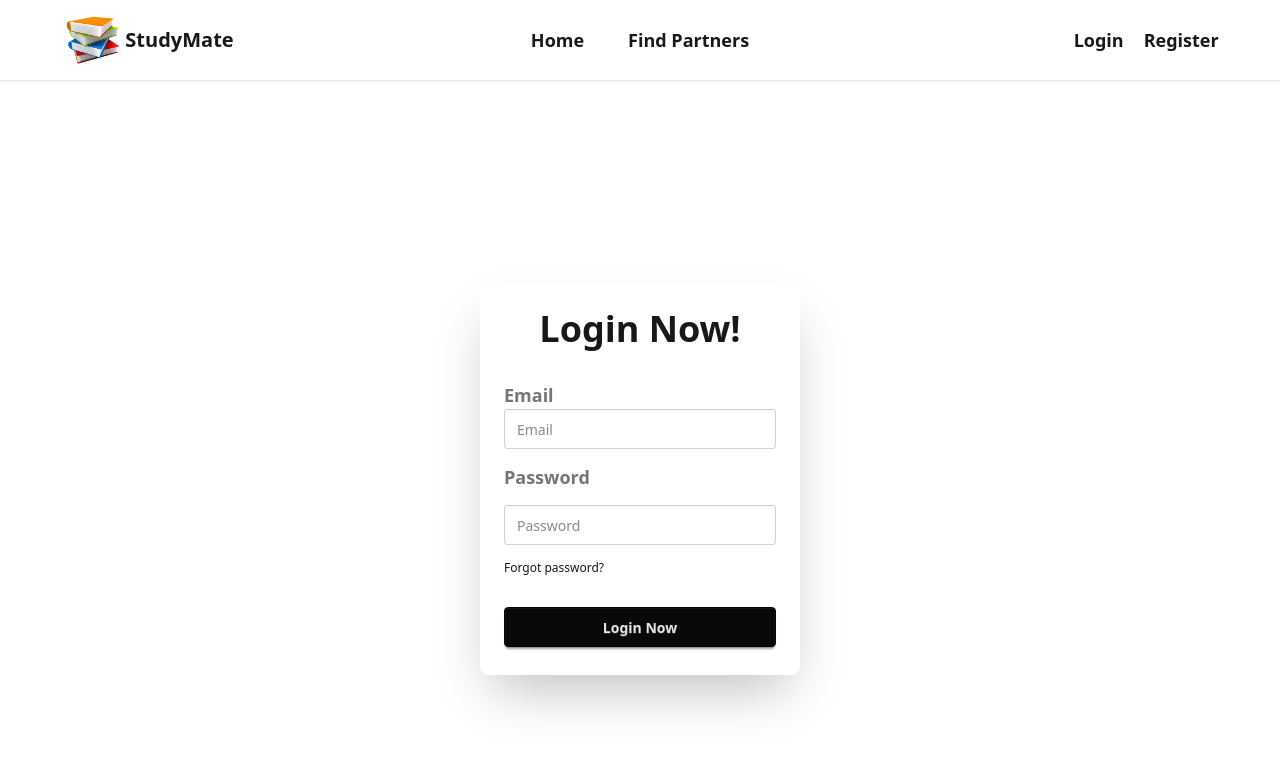
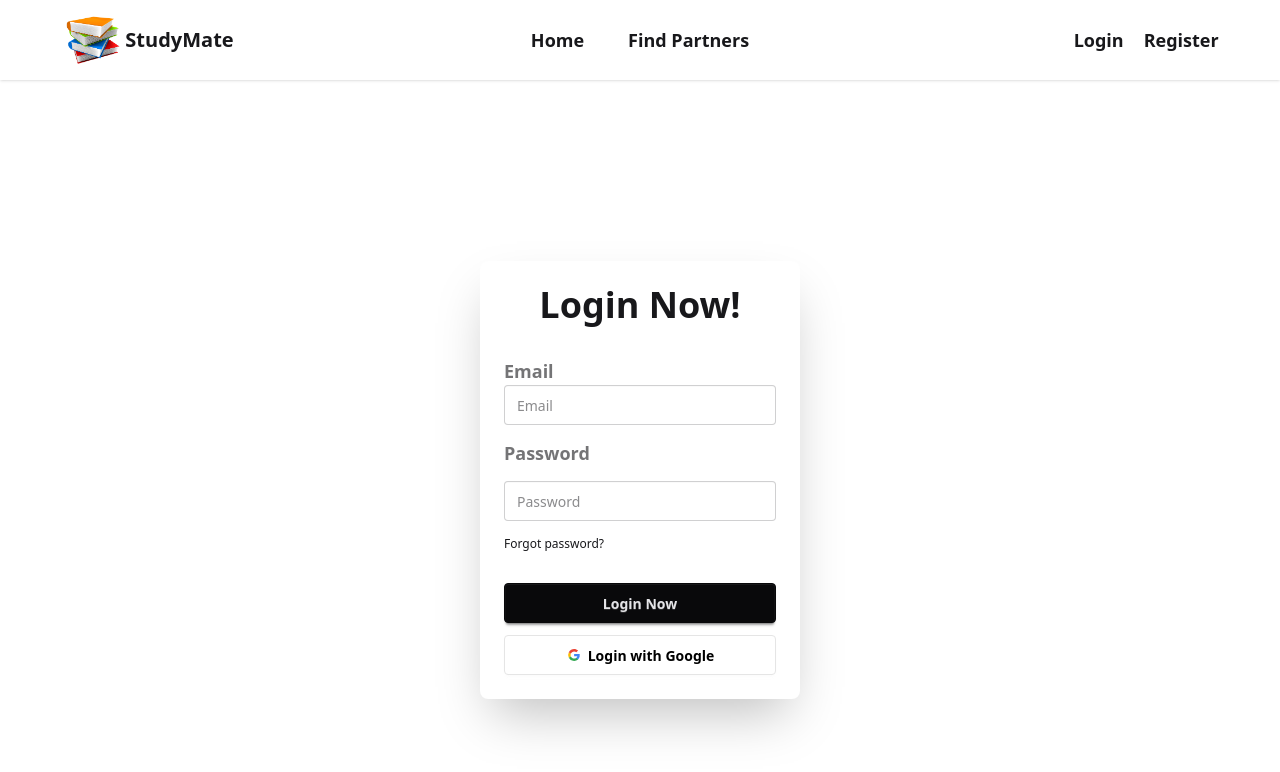
Before and after one commit to salauddinkamran/study-mate-client, a React (Vite) app: page /login in a window 1280 px wide. Shown: the top 772 px of the page. Built offline with nearby package versions, Linux system fonts and the light colour scheme; no server answers.

Commit message:
google signin functionality and button added

```diff
--- a/src/components/Contexts/AuthProviter.jsx
+++ b/src/components/Contexts/AuthProviter.jsx
@@ -2,11 +2,16 @@ import React, { useEffect, useState } from "react";
 import { AuthContext } from "./AuthContext";
 import {
   createUserWithEmailAndPassword,
+  GoogleAuthProvider,
   onAuthStateChanged,
   signInWithEmailAndPassword,
+  signInWithPopup,
+  signOut,
   updateProfile,
 } from "firebase/auth";
 import { auth } from "../firebase/firebase.init";
+
+const googleProvider = new GoogleAuthProvider();
 
 const AuthProviter = ({ children }) => {
   const [user, setUser] = useState(null);
@@ -27,6 +32,16 @@ const AuthProviter = ({ children }) => {
     return updateProfile(auth.currentUser, updateData)
   }
 
+  const googleSignIn = () => {
+    setLoading(true)
+    return signInWithPopup(auth, googleProvider)
+  }
+
+  const signOutUser = () => {
+    setLoading(true)
+    return signOut(auth)
+  }
+
   useEffect(() => {
     const unSubscribe = onAuthStateChanged(auth, (currentUser) => {
       setUser(currentUser)
@@ -44,7 +59,9 @@ const AuthProviter = ({ children }) => {
     loading,
     createUser,
     signInUser,
-    updateUser
+    updateUser,
+    signOutUser,
+    googleSignIn
   };
   return (
     <AuthContext.Provider value={authInfo}>{children}</AuthContext.Provider>
--- a/src/components/Contexts/PrivateRouter.jsx
+++ b/src/components/Contexts/PrivateRouter.jsx
@@ -6,17 +6,18 @@ import { PuffLoader } from "react-spinners";
 const PrivateRouter = ({ children }) => {
   const { user, loading } = use(AuthContext);
   const location = useLocation();
+  console.log(location)
   if (loading) {
-    return (
-      <div className="flex justify-between items-center h-screen">
-        <PuffLoader />
-      </div>
-    );
+    // return (
+    //   <div className="flex justify-between items-center h-screen">
+    //     <PuffLoader />
+    //   </div>
+    // );
   }
   if (user) {
     return children;
   }
-  return <Navigate to="/login" state={{ from: location }} replace />;
+  return <Navigate to="/login" state={location.pathname}></Navigate>;
 };
 
 export default PrivateRouter;
--- /dev/null
+++ b/src/components/CreatePartnerProfile/CreatePartnerProfile.jsx
@@ -0,0 +1,11 @@
+import React from 'react';
+
+const CreatePartnerProfile = () => {
+  return (
+    <div>
+      <h1 className='text-5xl font-semibold text-red-400 mt-10'>Create Partner Profile</h1>
+    </div>
+  );
+};
+
+export default CreatePartnerProfile;
--- /dev/null
+++ b/src/components/FindPartners/FindPartners.jsx
@@ -0,0 +1,11 @@
+import React from 'react';
+
+const FindPartners = () => {
+  return (
+    <div>
+      <h1 className='text-5xl font-bold text-red-400 text-center'>Find Patrners Section</h1>
+    </div>
+  );
+};
+
+export default FindPartners;
--- a/src/components/Login/Login.jsx
+++ b/src/components/Login/Login.jsx
@@ -3,7 +3,7 @@ import { AuthContext } from "../Contexts/AuthContext";
 import { toast } from "react-toastify";
 
 const Login = () => {
-  const { signInUser } = use(AuthContext);
+  const { signInUser, googleSignIn } = use(AuthContext);
   const handleSignInUser = (e) => {
     e.preventDefault();
     const email = e.target.email.value;
@@ -16,7 +16,18 @@ const Login = () => {
         toast("Login Successfully!");
       })
       .catch((error) => {
-        toast(error.message)
+        toast(error.message);
+      });
+  };
+
+  const handleGoogleSignIn = () => {
+    googleSignIn()
+      .then((result) => {
+        toast("SignIn Successfully");
+        console.log(result.user)
+      })
+      .cathc((error) => {
+        toast(error.message);
       });
   };
   return (
@@ -49,6 +60,40 @@ const Login = () => {
               <button className="btn btn-neutral mt-4">Login Now</button>
             </fieldset>
           </form>
+          {/* Google */}
+          <button
+            onClick={handleGoogleSignIn}
+            className="btn bg-white text-black border-[#e5e5e5]"
+          >
+            <svg
+              aria-label="Google logo"
+              width="16"
+              height="16"
+              xmlns="http://www.w3.org/2000/svg"
+              viewBox="0 0 512 512"
+            >
+              <g>
+                <path d="m0 0H512V512H0" fill="#fff"></path>
+                <path
+                  fill="#34a853"
+                  d="M153 292c30 82 118 95 171 60h62v48A192 192 0 0190 341"
+                ></path>
+                <path
+                  fill="#4285f4"
+                  d="m386 400a140 175 0 0053-179H260v74h102q-7 37-38 57"
+                ></path>
+                <path
+                  fill="#fbbc02"
+                  d="m90 341a208 200 0 010-171l63 49q-12 37 0 73"
+                ></path>
+                <path
+                  fill="#ea4335"
+                  d="m153 219c22-69 116-109 179-50l55-54c-78-75-230-72-297 55"
+                ></path>
+              </g>
+            </svg>
+            Login with Google
+          </button>
         </div>
       </div>
     </div>
--- /dev/null
+++ b/src/components/MyConnections/MyConnections.jsx
@@ -0,0 +1,11 @@
+import React from 'react';
+
+const MyConnections = () => {
+  return (
+    <div>
+      <h1 className='text-5xl text-center font-semibold text-red-400 mt-10'>My Connections</h1>
+    </div>
+  );
+};
+
+export default MyConnections;
--- a/src/components/Navbar/Navbar.jsx
+++ b/src/components/Navbar/Navbar.jsx
@@ -1,23 +1,46 @@
 import React, { use } from "react";
-import { Link, Links } from "react-router";
+import { Link, Links, NavLink } from "react-router";
 import MyContainer from "../MyContainer/MyContainer";
 import logoIcon from "../../assets/image/book-2.png";
 import { AuthContext } from "../Contexts/AuthContext";
+import { toast } from "react-toastify";
 
 const Navbar = () => {
-  const { user } = use(AuthContext);
+  const { user, signOutUser } = use(AuthContext);
   const items = (
     <>
       <li>
         {" "}
-        <Link to="/">Home</Link>{" "}
+        <NavLink to="/">Home</NavLink>{" "}
       </li>
       <li>
         {" "}
-        <Link to="find-partners">Find Partners</Link>{" "}
+        <NavLink to="/find-partners">Find Partners</NavLink>{" "}
       </li>
+      {user && (
+        <>
+          <li>
+            {" "}
+            <NavLink to="/create-partner-profile">Create Partner Profile</NavLink>{" "}
+          </li>
+          <li>
+            {" "}
+            <NavLink to="/my-connections">My Connections</NavLink>{" "}
+          </li>
+        </>
+      )}
     </>
   );
+
+  const handleSignOut = () => {
+    signOutUser()
+      .then(() => {
+        toast("SignOut Successfully");
+      })
+      .catch((error) => {
+        toast(error.message);
+      });
+  };
   return (
     <div className="shadow-sm">
       <MyContainer>
@@ -92,7 +115,7 @@ const Navbar = () => {
                       </li>
                       {/* <li>{ user.}</li> */}
                       <li>
-                        <a>Logout</a>
+                        <a onClick={handleSignOut}>Logout</a>
                       </li>
                     </ul>
                   </div>
--- a/src/components/Routes/Routes.jsx
+++ b/src/components/Routes/Routes.jsx
@@ -3,6 +3,10 @@ import RootLayout from "../Layouts/RootLayout";
 import Home from "../Home/Home";
 import Register from "../Register/Register";
 import Login from "../Login/Login";
+import FindPartners from "../FindPartners/FindPartners";
+import PrivateRouter from "../Contexts/PrivateRouter";
+import CreatePartnerProfile from "../CreatePartnerProfile/CreatePartnerProfile";
+import MyConnections from "../MyConnections/MyConnections";
 
 export const router = createBrowserRouter([
   {
@@ -14,11 +18,27 @@ export const router = createBrowserRouter([
         Component: Home,
       },
       {
-        path: "register",
+        path: "/find-partners",
+        Component: FindPartners,
+      },
+      {
+        path: "/create-partner-profile",
+        element: <PrivateRouter>
+          <CreatePartnerProfile></CreatePartnerProfile>
+        </PrivateRouter>
+      },
+      {
+        path: "/my-connections",
+        element: <PrivateRouter>
+          <MyConnections></MyConnections>
+        </PrivateRouter>
+      },
+      {
+        path: "/register",
         Component: Register,
       },
       {
-        path: "login",
+        path: "/login",
         Component: Login,
       },
     ],
--- a/src/index.css
+++ b/src/index.css
@@ -1,6 +1,6 @@
 @import "tailwindcss";
 @plugin "daisyui";
 
-nav a.active {
-  color: red;
+nav .menu a.active {
+ @apply text-blue-400
 }
```
Also changed, not shown: src/components/Footer/Footer.jsx (added).
